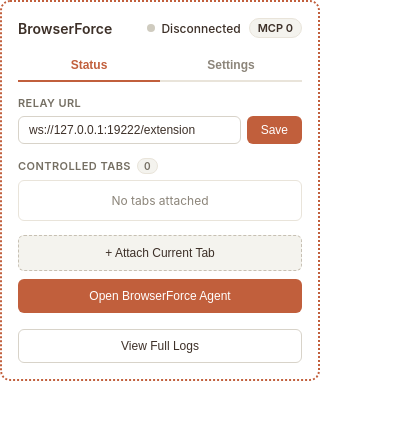
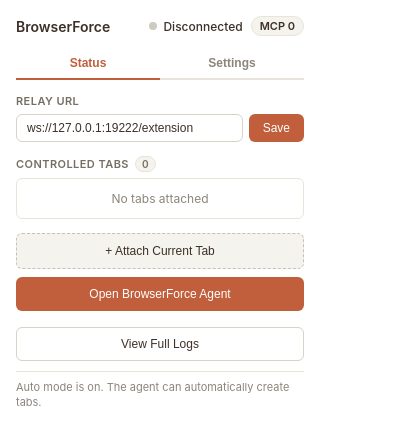
Before and after one commit to ivalsaraj/browserforce, a browser extension: page extension/popup.html in a window 400 px wide. Drawn offline with Linux system fonts and the light colour scheme.

Commit message:
popup: close on open-agent click and replace auto-mode border with bottom note

```diff
--- a/extension/popup.css
+++ b/extension/popup.css
@@ -43,11 +43,6 @@ body {
 .bf-popup {
   width: 320px;
   padding: 16px;
-}
-
-.bf-popup.auto-mode {
-  border: 2px dotted var(--bf-accent);
-  border-radius: 10px;
 }
 
 header {
@@ -412,3 +407,12 @@ textarea {
 textarea:focus {
   border-color: var(--bf-accent);
 }
+
+.auto-mode-note {
+  margin-top: 10px;
+  padding-top: 8px;
+  border-top: 1px solid var(--bf-border-soft);
+  font-size: 11px;
+  color: var(--bf-text-subtle);
+  line-height: 1.35;
+}
--- a/extension/popup.html
+++ b/extension/popup.html
@@ -123,6 +123,8 @@
         <textarea id="bf-instructions" rows="4" placeholder="Custom instructions for the AI agent..."></textarea>
       </section>
     </div>
+
+    <p id="bf-auto-mode-note" class="auto-mode-note" hidden>Auto mode is on. The agent can automatically create tabs.</p>
   </div>
   <script src="popup.js"></script>
 </body>
--- a/extension/popup.js
+++ b/extension/popup.js
@@ -14,7 +14,7 @@ const RESTRICTION_LINES = {
 const statusEl = document.getElementById('bf-status');
 const statusTextEl = document.getElementById('bf-status-text');
 const mcpClientsEl = document.getElementById('bf-mcp-clients');
-const popupEl = document.querySelector('.bf-popup');
+const autoModeNoteEl = document.getElementById('bf-auto-mode-note');
 const relayUrlInput = document.getElementById('bf-relay-url');
 const saveUrlBtn = document.getElementById('bf-save-url');
 const tabCountEl = document.getElementById('bf-tab-count');
@@ -63,7 +63,7 @@ chrome.storage.local.get(SETTINGS_KEYS, (s) => {
   noNewTabsCb.checked = !!s.noNewTabs;
   readOnlyCb.checked = !!s.readOnly;
   instructionsEl.value = s.userInstructions || '';
-  setAutoModeBorder(s.mode || 'auto');
+  setAutoModeState(s.mode || 'auto');
 });
 
 // --- Save Handlers ---
@@ -108,7 +108,7 @@ saveUrlBtn.addEventListener('click', () => {
 
 modeSelect.addEventListener('change', () => {
   chrome.storage.local.set({ mode: modeSelect.value });
-  setAutoModeBorder(modeSelect.value);
+  setAutoModeState(modeSelect.value);
 });
 
 executionModeSelect.addEventListener('change', () => {
@@ -199,6 +199,7 @@ openAgentBtn.addEventListener('click', async () => {
   try {
     const [tab] = await chrome.tabs.query({ active: true, currentWindow: true });
     await chrome.sidePanel.open({ windowId: tab?.windowId });
+    window.close();
   } catch {
     openAgentBtn.textContent = 'Failed to open';
     setTimeout(() => { openAgentBtn.textContent = 'Open BrowserForce Agent'; }, 1500);
@@ -223,7 +224,7 @@ function refreshStatus() {
     setTabs(response.tabs || []);
     setAutoTimer(response.nextAutoActionSecs);
     setMcpClientCount(response.mcpClientCount);
-    setAutoModeBorder(response.mode || modeSelect.value || 'auto');
+    setAutoModeState(response.mode || modeSelect.value || 'auto');
   });
 }
 
@@ -279,8 +280,9 @@ function setMcpClientCount(count) {
   mcpClientsEl.textContent = `MCP ${safeCount}`;
 }
 
-function setAutoModeBorder(mode) {
-  popupEl.classList.toggle('auto-mode', mode === 'auto');
+function setAutoModeState(mode) {
+  if (!autoModeNoteEl) return;
+  autoModeNoteEl.hidden = mode !== 'auto';
 }
 
 function escapeHtml(str) {
```
Also changed, not shown: test/agent/popup-contract.test.js (+14 -0 lines).
